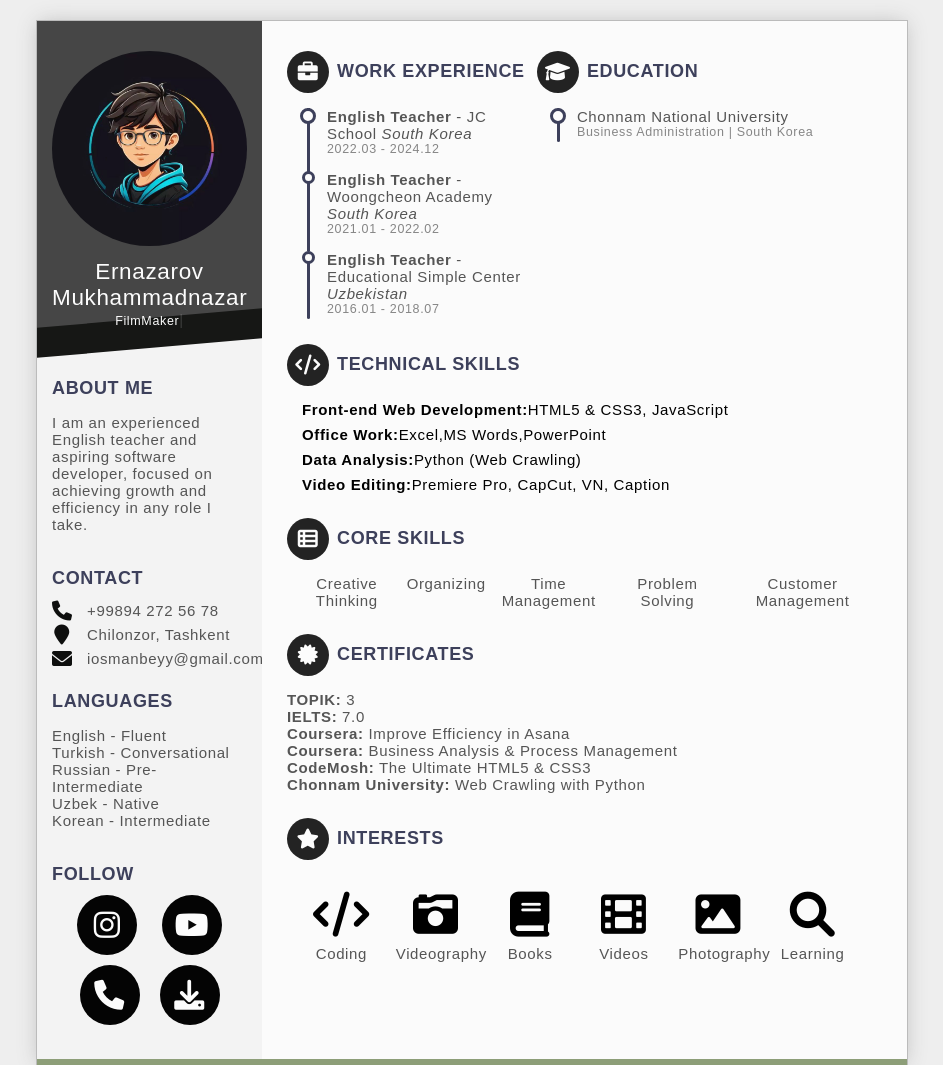
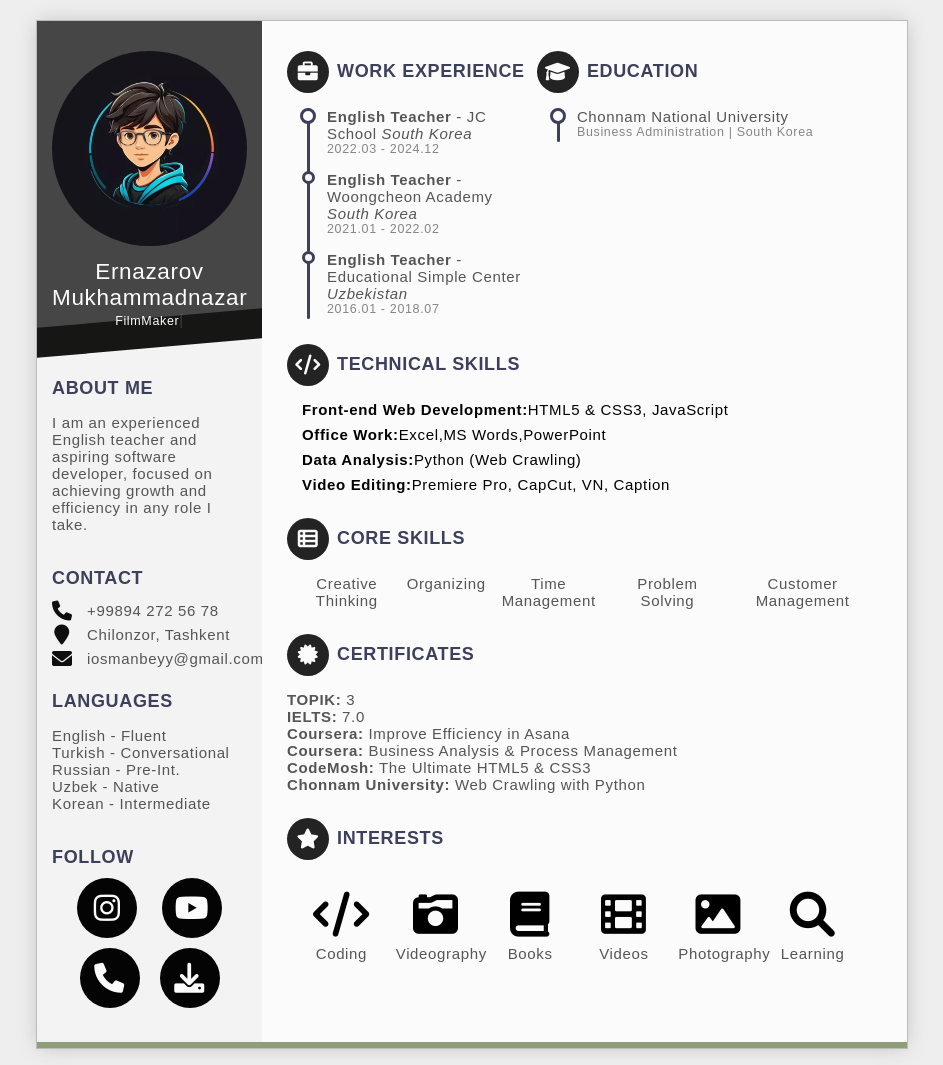
Before and after one commit to iOsmanbey/resume, a plain HTML site: page index.html in a window 1280 px wide. Shown: the top 1065 px of the page, without its empty margins (168-1111 px from the left). Drawn offline with nearby package versions, Linux system fonts and the light colour scheme.

Commit message:
Commit & Push

```diff
--- a/index.html
+++ b/index.html
@@ -43,7 +43,7 @@
             <ul>
                 <li>English - Fluent</li>
                 <li>Turkish - Conversational</li>
-                <li>Russian - Pre-Intermediate</li>
+                <li>Russian - Pre-Int.</li>
                 <li>Uzbek - Native</li>
                 <li>Korean - Intermediate</li>
             </ul>
```
